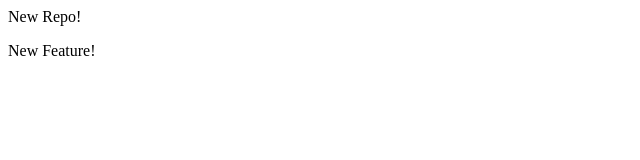
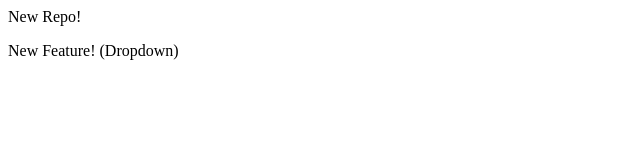
Before and after one commit to shriya-kamat/localrepo, a plain HTML site: page index.html in a window 1280 px wide. Shown: the full height of the page, 0-640 px from the left. Drawn offline with Linux system fonts and the light colour scheme.

Commit message:
Add Dropdown

```diff
--- a/index.html
+++ b/index.html
@@ -1,2 +1,2 @@
 <p>New Repo!</p>
-<p>New Feature!</p>
+<p>New Feature! (Dropdown)</p>
```
